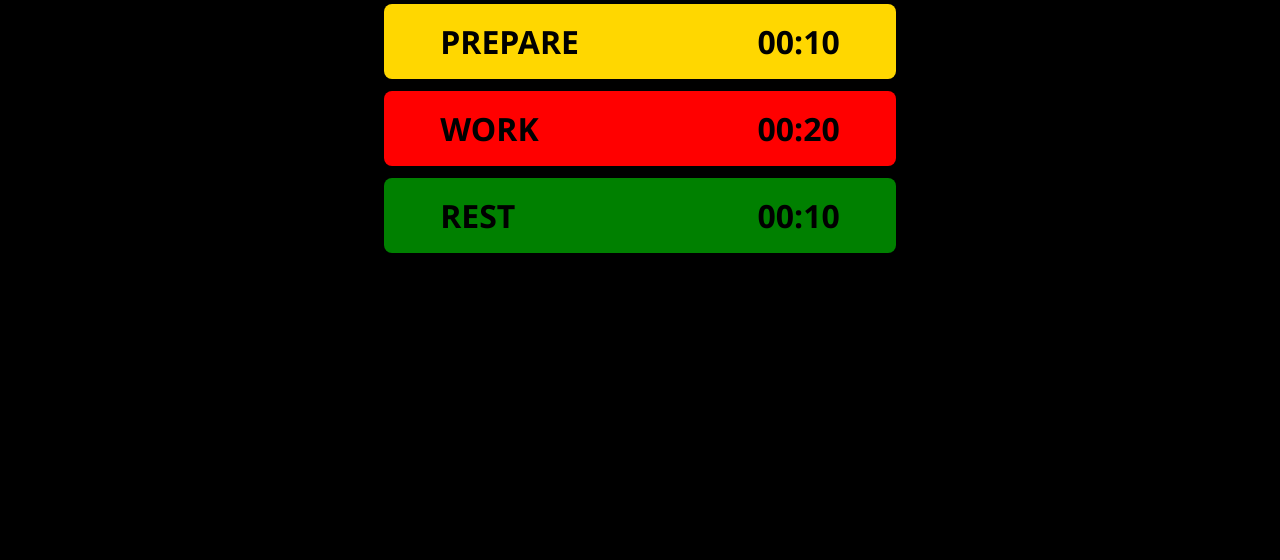
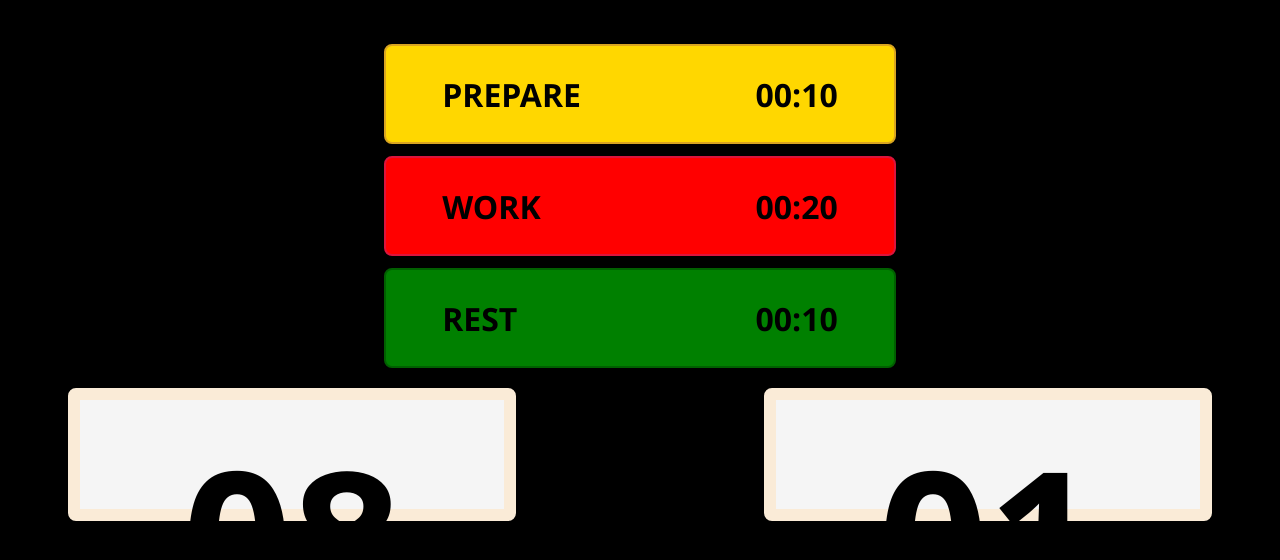
Before and after one commit to c1b3rt00lk1t/free-tabata, a React (Create React App) app: page / in a window 1280 px wide. Shown: the top 560 px of the page. Built offline with nearby package versions, Linux system fonts and the light colour scheme.

Commit message:
Static cycles and tabatas buttons ready, plus some additional styling in several places.

```diff
--- a/src/App.js
+++ b/src/App.js
@@ -1,19 +1,22 @@
 import React from "react";
-import CountdownButton from "./components/CountdownButton";
 import { FreeTabataProvider } from "./context/FreeTabataContext";
 import VerticalContainer from "./flexbox/VerticalContainer";
 import HorizontalContainer from "./flexbox/HorizontalContainer";
+import CountdownButton from "./components/CountdownButton";
+import TabataCycleBtn from "./components/TabataCycleButton";
 
 function App() {
   return (
     <FreeTabataProvider>
-      <VerticalContainer>
+      <VerticalContainer classes={'margintop-5vh'}>
         <VerticalContainer>
-
                 <CountdownButton type={"prepare"} />
                 <CountdownButton type={"work"} />
                 <CountdownButton type={"rest"} />
         </VerticalContainer>
+        <HorizontalContainer>
+              <TabataCycleBtn type={"cycles"}/><TabataCycleBtn type={"tabatas"}/>
+        </HorizontalContainer>
       </VerticalContainer>
     </FreeTabataProvider>
   );
--- /dev/null
+++ b/src/components/TabataCycleButton.jsx
@@ -0,0 +1,16 @@
+import React, {useContext} from 'react'
+import FreeTabataContext from "../context/FreeTabataContext";
+
+const TabataCycleButton = ({type}) => {
+  const context = useContext(FreeTabataContext);
+  const number = context[type];
+
+  return (
+    <div className={`${type} `}>
+        <div className="tabataCycleNumber">{`${String(number).padStart(2,'0')}`}</div>
+        <div className="">{type.toUpperCase()}</div>
+    </div>
+  )
+}
+
+export default TabataCycleButton
--- a/src/context/FreeTabataContext.js
+++ b/src/context/FreeTabataContext.js
@@ -6,14 +6,14 @@ export const FreeTabataProvider = ({ children }) => {
   const [prepare, setPrepare] = useState(10);
   const [work, setWork] = useState(20);
   const [rest, setRest] = useState(10);
-  const [tabatas, setTabatas] = useState(8);
+  const [tabatas, setTabatas] = useState(1);
   const [cycles, setCycles] = useState(8);
   const [generalMode, setGeneralMode] = useState("stopped"); // it could be stopped, on-going, paused
   const [cycleMode, setCycleMode] = useState("none"); // it could be none, prepare, work, rest
 
   return (
     <FreeTabataContext.Provider
-      value={{ prepare, work, rest }}
+      value={{ prepare, work, rest, tabatas, cycles }}
     >
       {children}
     </FreeTabataContext.Provider>
--- a/src/flexbox/VerticalContainer.jsx
+++ b/src/flexbox/VerticalContainer.jsx
@@ -1,8 +1,8 @@
 import React from 'react'
 
-const VerticalContainer = ({children}) => {
+const VerticalContainer = ({children, classes}) => {
   return (
-    <div className='verticalContainer'>{children}</div>
+    <div className={`verticalContainer ${classes}`}>{children}</div>
   )
 }
 
--- a/src/index.css
+++ b/src/index.css
@@ -1,6 +1,6 @@
 
 :root{
-    --countdownBtnHeight: 30vh;
+    --countdownBtnHeight: 40vh;
 }
 
 *{
@@ -20,17 +20,21 @@ body{
     justify-content: space-between;
     align-items: center;
     gap: 0.5vh;
+}
 
+.margintop-5vh{
+    margin-top: 5vh;
 }
 
 .horizontalContainer{
     display: flex;
     flex-direction: row;
     justify-content: space-between;
-    align-items: center;
+    width: 90vw;
 }
 
-/* Mobile first */
+/* MOBILE FIRST */
+/* PREPARE-WORK-REST*/
 .countdownBtn{
     width: 90vw;
     height: calc(var(--countdownBtnHeight)/3.2);
@@ -51,16 +55,53 @@ body{
 }
 
 .prepare{
-    background-color:gold
+    background-color:gold;
+    border-style: solid;
+    border-width: 1vw;
+    border-color: goldenrod;
 }
 
 .work{
     background-color: red;
+    border-style: solid;
+    border-width: 1vw;
+    border-color: crimson;
 }
 
 .rest{
     background-color: green;
+    border-style: solid;
+    border-width: 1vw;
+    border-color: rgb(0, 96, 0);
 }
+/* TABATAS-CYCLES*/
+
+.tabatas,.cycles{
+    background-color: whitesmoke;
+    width: 35vw;
+    height: calc(var(--countdownBtnHeight)/2.4);
+    border-radius: 1vh;
+    margin: 1.5vh 0.5vh;
+    padding: 5px;
+    text-align: center;
+
+    border-style: solid;
+    border-width: 1vw;
+    border-color: antiquewhite;
+
+    display: flex;
+    flex-direction: column;
+    justify-content: space-between;
+}
+
+.tabataCycleNumber{
+    font-size: 15vw;
+    font-weight: bold;
+}
+
+
+
+
 
 /* Adjustment for wider screens */
 
@@ -75,4 +116,28 @@ body{
         font-size: 2.5vw;
         font-weight: bold;
     }
+
+    .prepare{
+        background-color:gold;
+        border-style: solid;
+        border-width: 0.2vw;
+        border-color: goldenrod;
+    }
+
+    .work{
+        background-color: red;
+        border-style: solid;
+        border-width: 0.2vw;
+        border-color: crimson;
+    }
+
+    .rest{
+        background-color: green;
+        border-style: solid;
+        border-width: 0.2vw;
+        border-color: rgb(0, 96, 0);
+    }
+
+
+
 }
```
